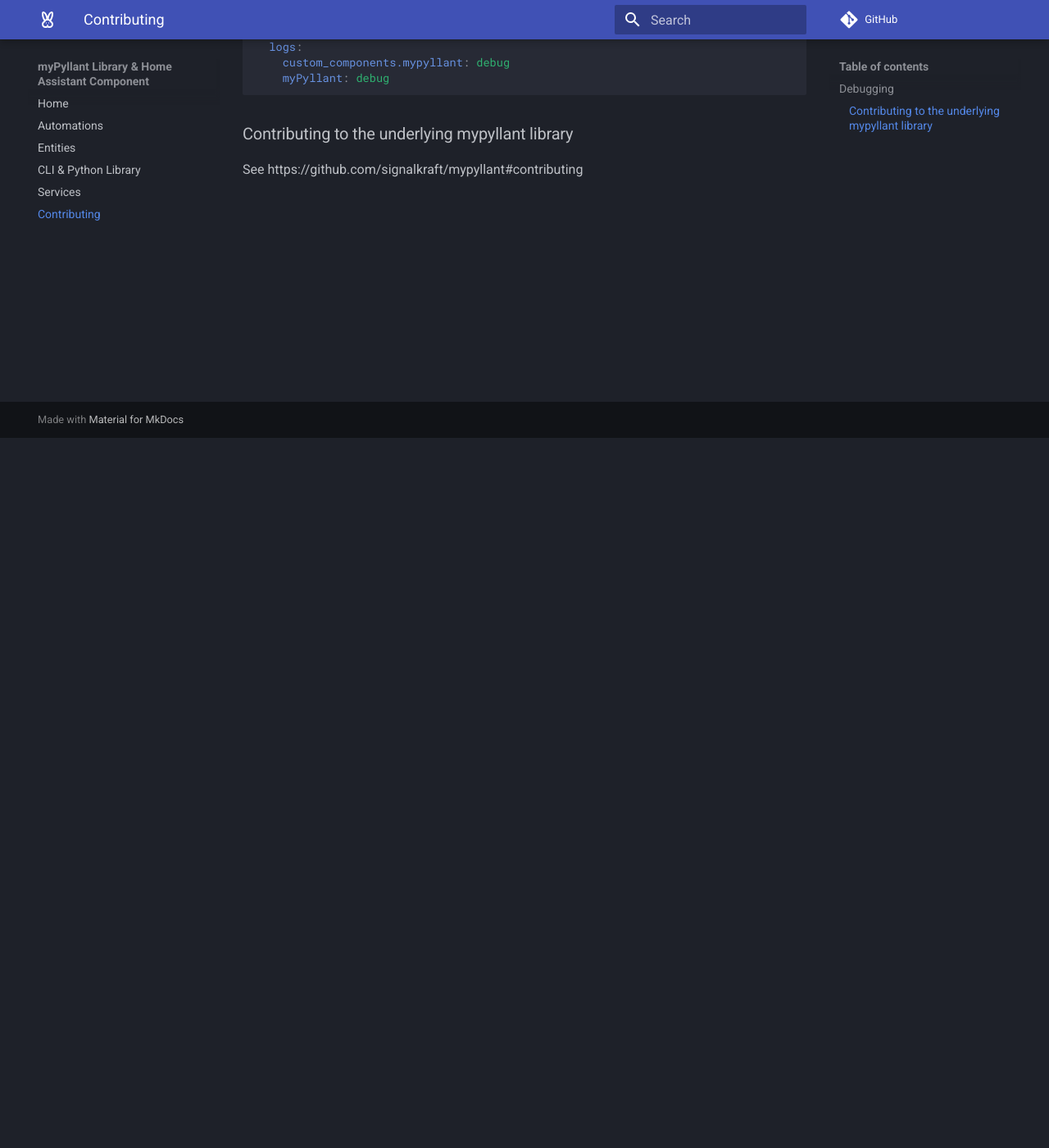
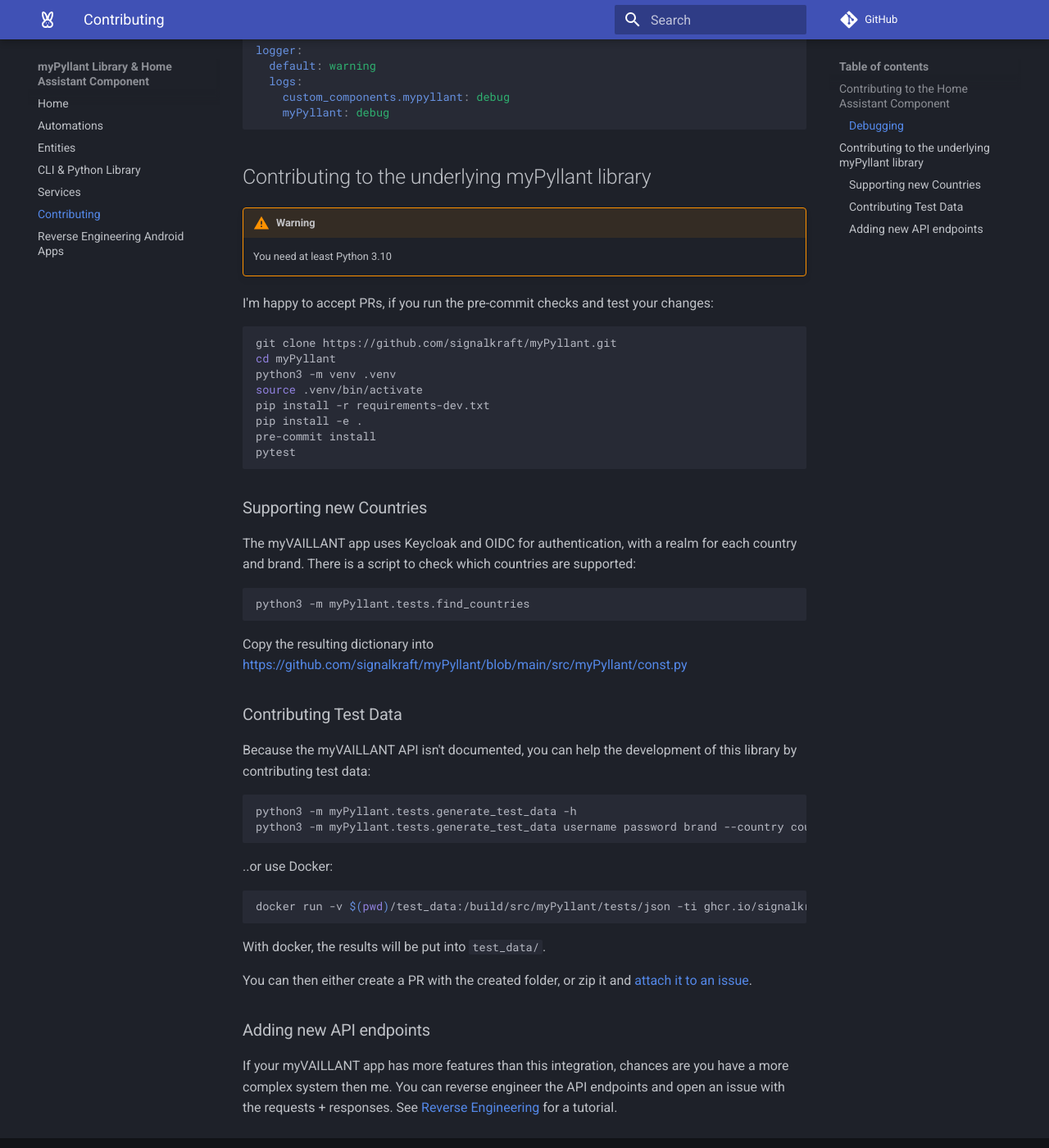
Before and after one commit to signalkraft/mypyllant-component, an MkDocs documentation site: the page built from docs/docs/3-contributing.md, in a window 1280 px wide and 1400 px high, scrolled down 866 px. Shown: the whole window at 82% size. Built offline with MkDocs 1.6.1 and Material for MkDocs 9.7.7, drawn with Linux system fonts in a browser that asks for light colours; comment, search, counter and statistics services are not loaded; some of the changed text lies outside the part shown.

Commit message:
Better contribution docs

````diff
--- a/docs/docs/3-contributing.md
+++ b/docs/docs/3-contributing.md
@@ -1,4 +1,6 @@
 # Contributing
+
+## Contributing to the Home Assistant Component
 
 !!! warning
 
@@ -27,7 +29,7 @@
 
 Now you can modify `myPyllant/src` and directly develop against these changes in `mypyllant-component`.
 
-## Debugging
+### Debugging
 
 When debugging or reporting issues, turn on debug logging by adding this to your `configuration.yaml`
 and restarting Home Assistant:
@@ -40,6 +42,58 @@
     myPyllant: debug
 ```
 
-### Contributing to the underlying mypyllant library
+## Contributing to the underlying myPyllant library
 
-See https://github.com/signalkraft/mypyllant#contributing
+
+!!! warning
+
+    You need at least Python 3.10
+
+I'm happy to accept PRs, if you run the pre-commit checks and test your changes:
+
+```shell
+git clone https://github.com/signalkraft/myPyllant.git
+cd myPyllant
+python3 -m venv .venv
+source .venv/bin/activate
+pip install -r requirements-dev.txt
+pip install -e .
+pre-commit install
+pytest
+```
+
+### Supporting new Countries
+
+The myVAILLANT app uses Keycloak and OIDC for authentication, with a realm for each country and brand.
+There is a script to check which countries are supported:
+
+```shell
+python3 -m myPyllant.tests.find_countries
+```
+
+Copy the resulting dictionary into [https://github.com/signalkraft/myPyllant/blob/main/src/myPyllant/const.py](src/myPyllant/const.py)
+
+### Contributing Test Data
+
+Because the myVAILLANT API isn't documented, you can help the development of this library by contributing test data:
+
+```shell
+python3 -m myPyllant.tests.generate_test_data -h
+python3 -m myPyllant.tests.generate_test_data username password brand --country country
+```
+
+..or use Docker:
+
+```shell
+docker run -v $(pwd)/test_data:/build/src/myPyllant/tests/json -ti ghcr.io/signalkraft/mypyllant:latest python3 -m myPyllant.tests.generate_test_data username password brand --country country
+```
+
+With docker, the results will be put into `test_data/`.
+
+You can then either create a PR with the created folder, or zip it and [attach it to an issue](https://github.com/signalkraft/myPyllant/issues/new).
+
+### Adding new API endpoints
+
+If your myVAILLANT app has more features than this integration, chances are you have a more complex system then me.
+You can reverse engineer the API endpoints and open an issue with the requests + responses.
+See [Reverse Engineering](3-reverse-engineering.md) for a tutorial.
````
Also changed, not shown: docs/docs/3-reverse-engineering.md (added, +27 -0 lines), docs/docs/assets/android-proxy.png (added).
